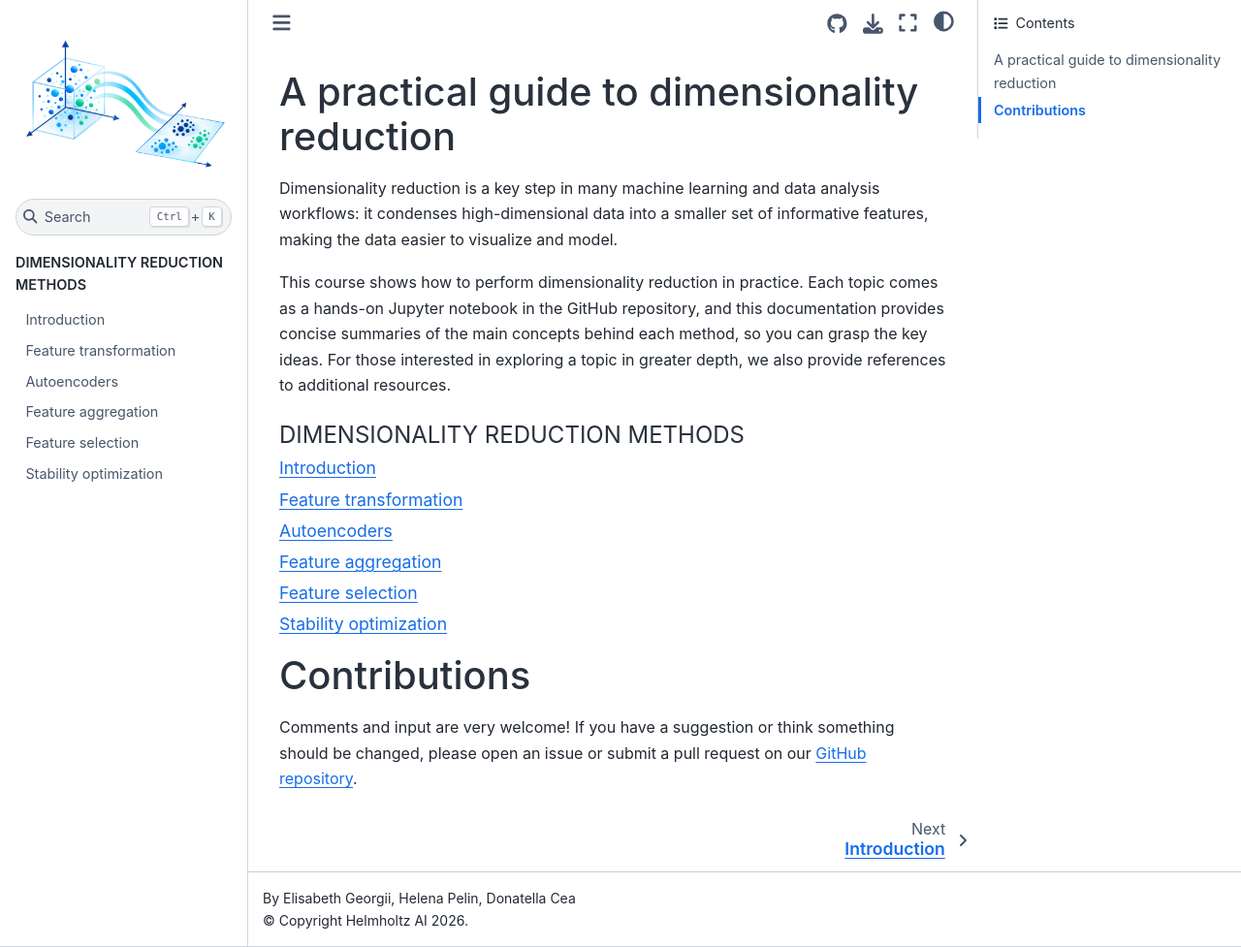
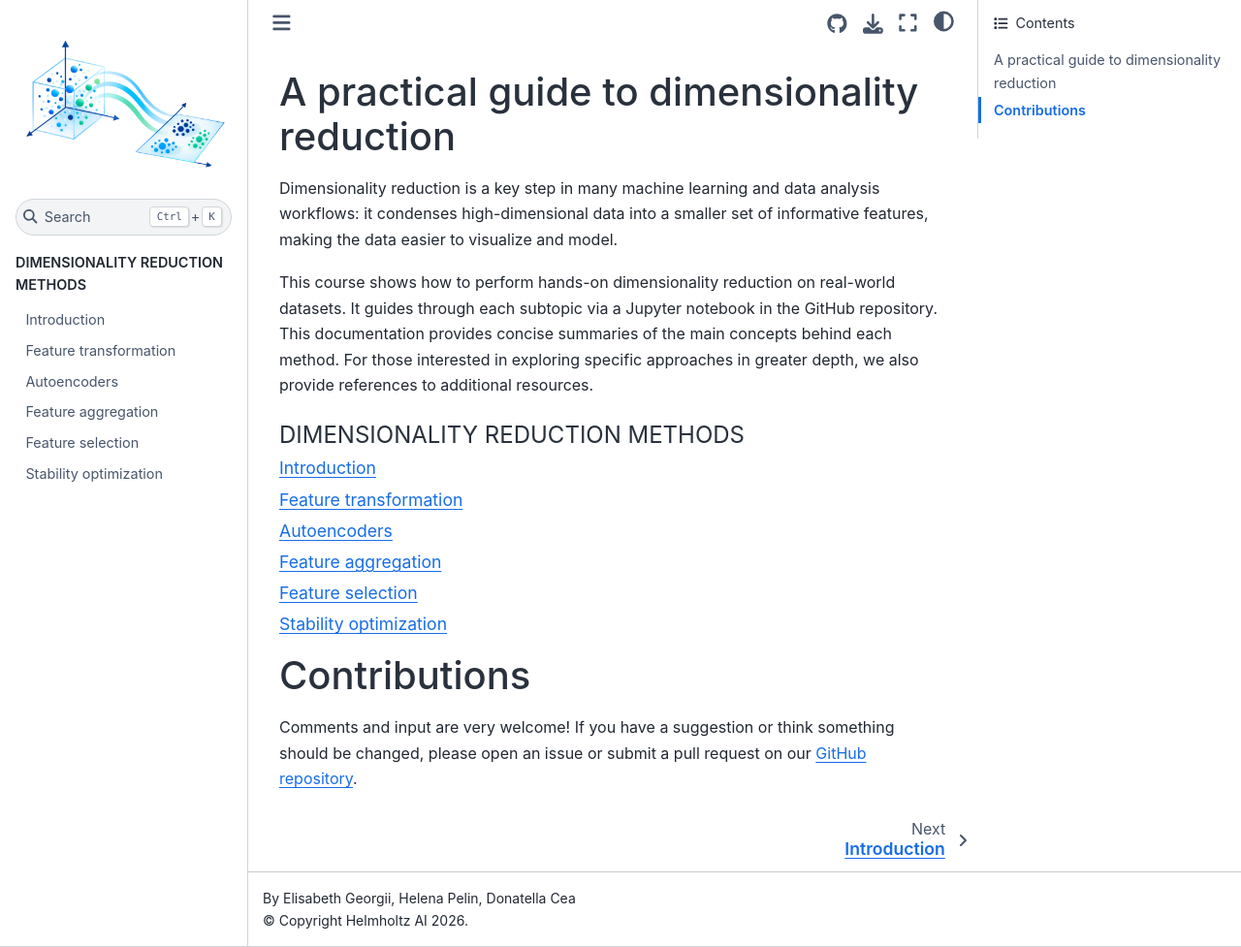
Before and after one commit to HelmholtzAI-Consultants-Munich/DimRed-Course, a Sphinx documentation site: the page built from docs/source/index.rst, in a window 1280 px wide and 977 px high. Shown: the whole window at 97% size. Built offline with Sphinx 7.4.7 and the Sphinx Book theme 1.1.4, drawn with Linux system fonts in a browser that asks for light colours.

Commit message:
Improve text

```diff
--- a/docs/source/index.rst
+++ b/docs/source/index.rst
@@ -9,10 +9,8 @@ Dimensionality reduction is a key step in many machine learning and data analysi
 workflows: it condenses high-dimensional data into a smaller set of informative
 features, making the data easier to visualize and model.
 
-This course shows how to perform dimensionality reduction in practice. Each topic
-comes as a hands-on Jupyter notebook in the GitHub repository, and this documentation provides concise
-summaries of the main concepts behind each method, so you can grasp the key ideas.
-For those interested in exploring a topic in greater depth, we also provide references to additional resources.
+This course shows how to perform hands-on dimensionality reduction on real-world datasets. It guides through each subtopic via a Jupyter notebook in the GitHub repository. This documentation provides concise
+summaries of the main concepts behind each method. For those interested in exploring specific approaches in greater depth, we also provide references to additional resources.
 
 
 .. toctree::
```
